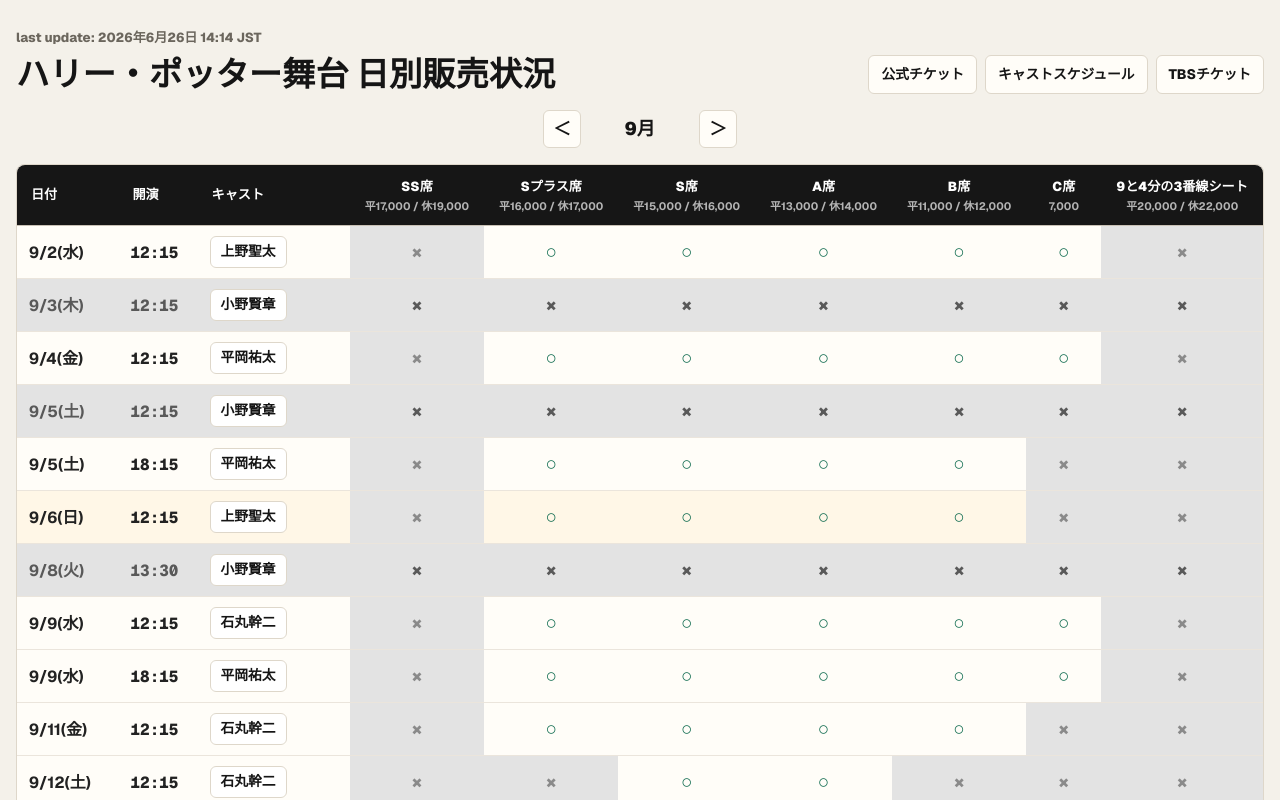
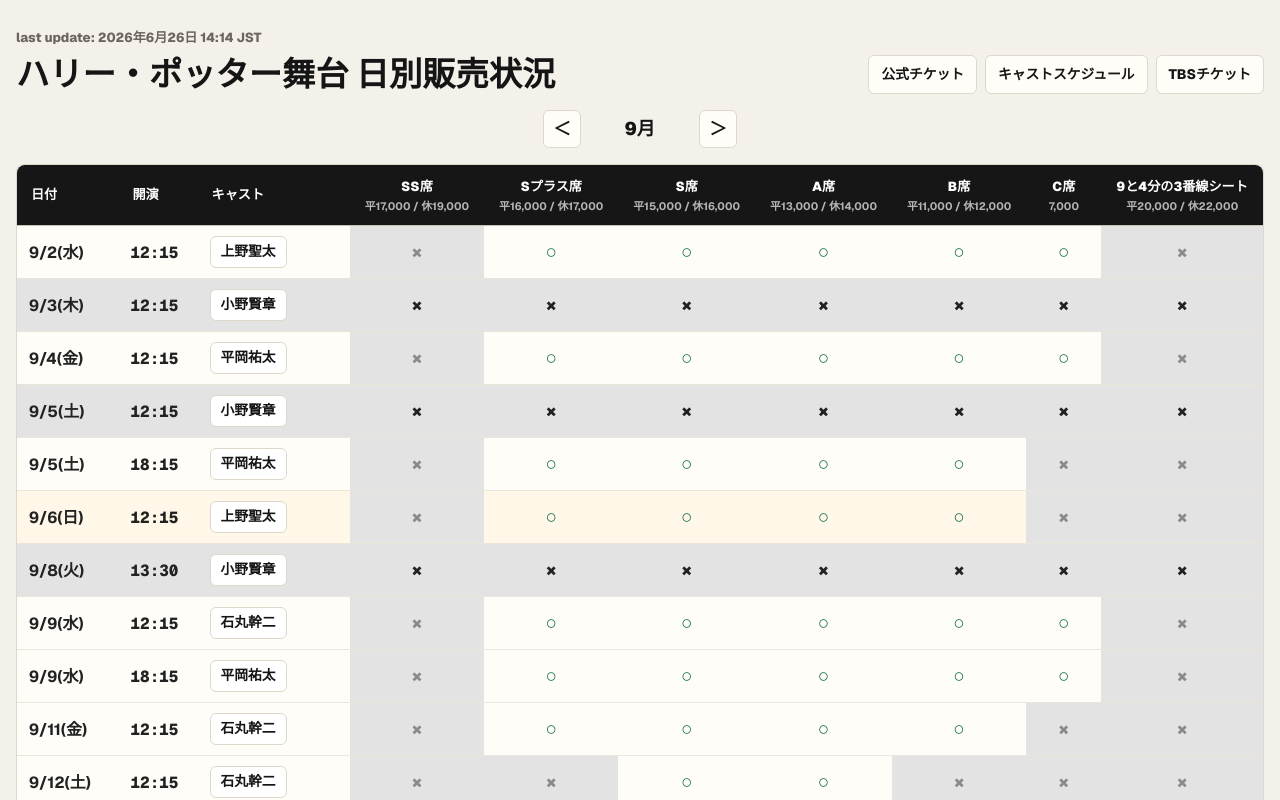
Before and after one commit to tetsuhiroyoneda/hp-stage-guide, a Next.js app: page / in a window 1280 px wide. Shown: the top 800 px of the page. Built offline with nearby package versions, Linux system fonts and the light colour scheme.

Commit message:
行ごとの文字色を統一

```diff
--- a/src/app/globals.css
+++ b/src/app/globals.css
@@ -188,7 +188,7 @@
 
 .scheduleTable tr.isSold td {
   background: var(--sold-bg);
-  color: #595959;
+  color: #222222;
 }
 
 .scheduleTable tr.isWeekend td {
```
